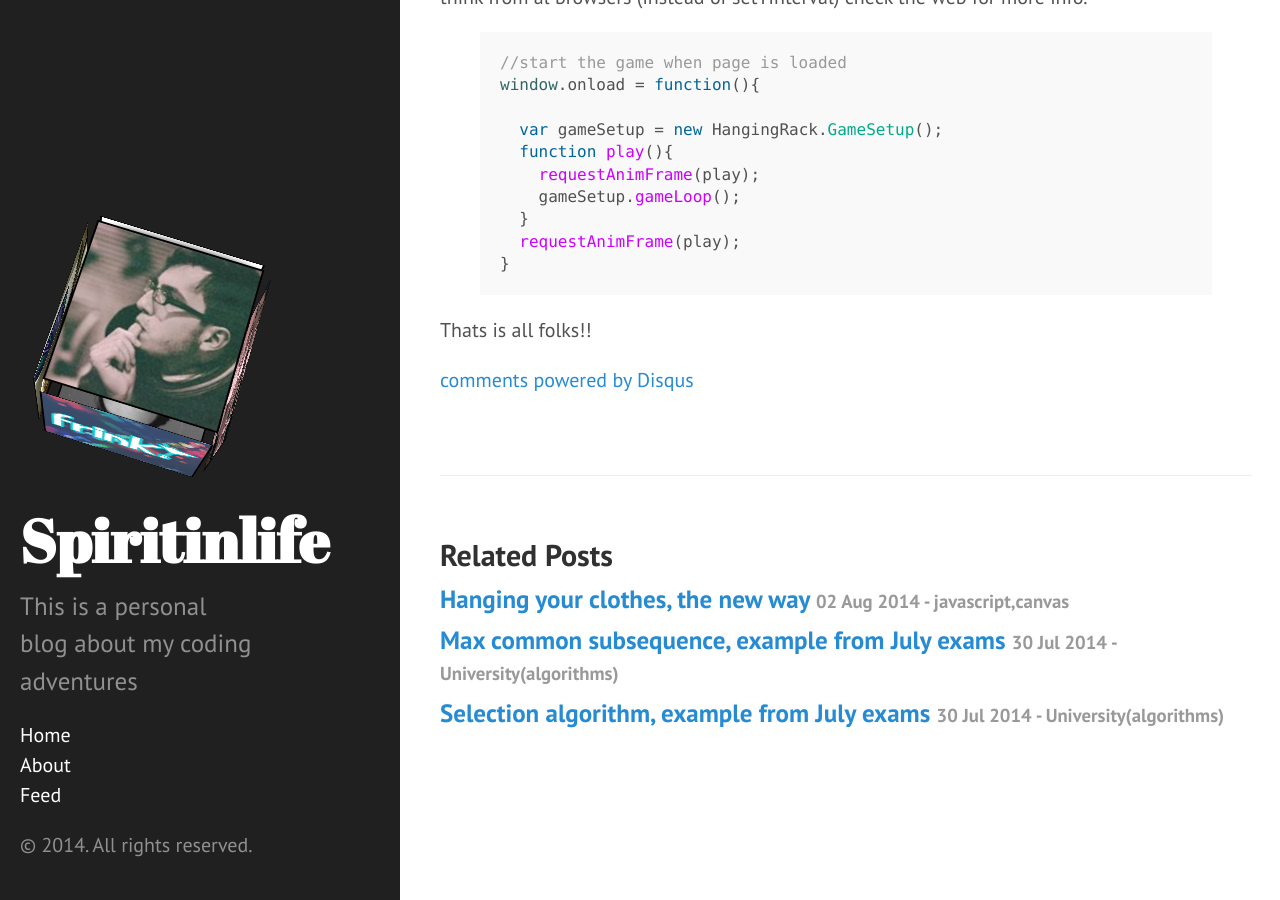
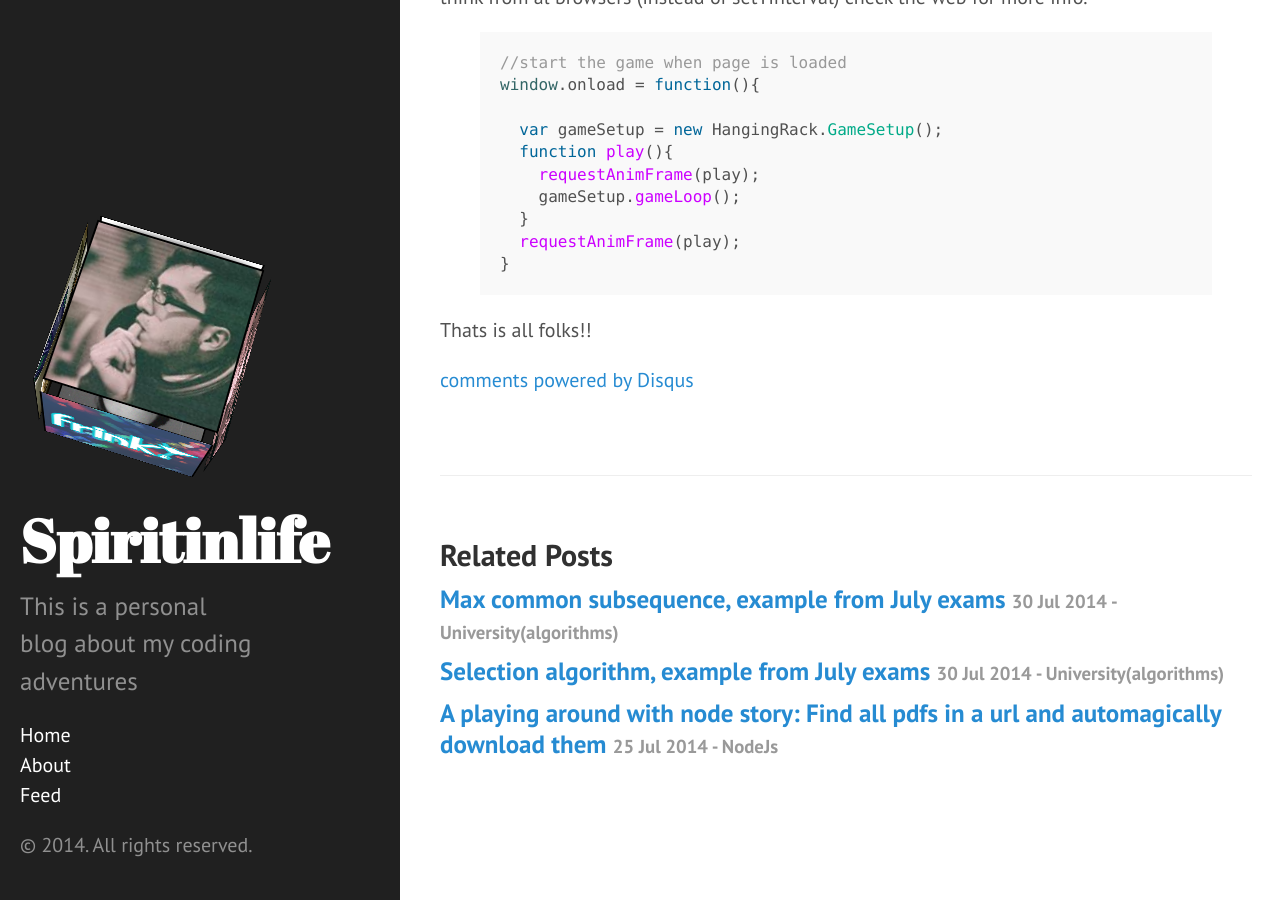
Before and after one commit to spiritinlife/spiritinlife.github.io, a Jekyll site: the page built from _posts/2014-08-02-Implementing-hanging-rack-clothes-js-canvas.markdown, in a window 1280 px wide and 900 px high, scrolled down 11095 px. Built offline with Jekyll 4.4.1, drawn with Linux system fonts in a browser that asks for light colours; Markdown is read by kramdown in place of the engine named in the settings; comment, search, counter and statistics services are not loaded; some of the changed lines change nothing that is shown.

```diff
--- a/_posts/2014-08-02-Implementing-hangig-rack-clothes-js-canvas.markdown
+++ /dev/null
@@ -1,500 +0,0 @@
----
-layout: post
-title:  "Hanging your clothes, the new way"
-date:   2014-08-02 9:48:00
-categories: javascript,canvas
----
-
-
-Ok as always , why did i do this ??
-Well i came across <a href="https://www.drippinginfat.com/"> a site which sells clothes</a> and as you see they have made a nice way to showcase their clothes.
-But they use flash technology , and i thought they should have done it with html5 and js.
-So in between my exams reading breaks i started hacking this "HangingRack" (probably bad name) which should have the same result as the mentioned site but would not use
-flash.
-
-So my first attempt was to try and do it with html and css .
-I thought i could have a very big div that would have tshirts inside it (as divs also) with margin:50px and overflow:hidden.
-Then i could use css animations to move them.
-I did come to an almost satiisfying result but it was not perfect and the worst part was that i could not dynamicaly add tshirts.
-In order to add a tshirt i would have to change the html and add a div with the proper img src etc and even worse everythign was sitting in the dom
-with no purpose,meaning if i have 100 tshirts then i have 100 divs in my dom even though they are not shown in the screen.
-
-So i ruled out this way and started thinking with html5 canvas and javascript.
-If you think about it what i tried to implement was a side scroller game so it was not just html5 canvas rendering i had to implement game mechanincs,camera viewport,world coordinates.
-Challenge accepted sister!
-For the impatient here is   <a href="http://spiritinlife.github.io/hidden_articles/HangingRack/">the end result</a>
-+ code is on github under https://github.com/spiritinlife/spiritinlife.github.io/tree/master/hidden_articles/HangingRack
-
-So we start with the html.
-
-Html is simple i just created a simple page with a canvas tag and script link in the body.
-{% highlight html %}
-<!DOCTYPE html>
-<html>
-	<head>
-		 <link rel="stylesheet" type="text/css" href="main.css">
-		 <title>
-		 	HangingRack v1.0.0
-		 </title>
-	</head>
-	<body>
-
-		<header>
-		</header>
-
-		<canvas id="HangingRackCanvas" width=2000 height=600></canvas>
-
-		<script type="text/javascript" src="xCamera.js"></script>
-
-	</body>
-
-</html>
-
-{% endhighlight %}
-
-Notice the id of the canvas "HangingRackCanvas" i will use this later to find the canvas from javascript.
-
-
-
-So now for the fun part.
-
-First lets define some global variables.
-
-{% highlight javascript %}
-//Define global variable
-window.HangingRack = {};
-
-// game loop settings:
-HangingRack.FPS = 30;
-HangingRack.INTERVAL = 1000/HangingRack.FPS; // milliseconds
-HangingRack.STEP = HangingRack.INTERVAL/1000; // seconds
-{% endhighlight %}
-
-After that i define my controls which are keyboards left/right to move on the x-axis
-
-{% highlight javascript %}
-HangingRack.controls = {
-  left:false,
-  right:false
-}
-
-window.addEventListener("keydown", function(e){
-  switch(e.keyCode)
-  {
-    case 37: // left arrow
-      HangingRack.controls.left = true;
-      break;
-    case 39: // right arrow
-      HangingRack.controls.right = true;
-      break;
-  }
-}, false);
-
-window.addEventListener("keyup", function(e){
-  switch(e.keyCode)
-  {
-    case 37: // left arrow
-      HangingRack.controls.left = false;
-      break;
-    case 39: // right arrow
-      HangingRack.controls.right = false;
-      break;
-  }
-}, false);
-{% endhighlight %}
-
-
-This code just says that when you press left arrow set the HangingRack.controls.left to true and when you release set it to false (the same for right arrow)
-
-After that i define a function which handles the game loop .There are numerous articles on the web saying that you should use this and not plain old setInterval.
-
-{% highlight javascript %}
-window.requestAnimFrame = (function(){
-  return  window.requestAnimationFrame       ||
-          window.webkitRequestAnimationFrame ||
-          window.mozRequestAnimationFrame    ||
-          function( callback ){
-            window.setTimeout(callback, HangingRack.FPS);
-          };
-})();
-{% endhighlight %}
-
--Extra tip: Watch out for javascript's fricking semicolon insertion
-
-
-Ok now we need to define some helpful stuff.
-Lets see what we try to do
-
-We will have a big world in our mind in which we can only see a certain amount of space so in poor graphics it looks like this
-
-(left,top)
-(0,0)
-------------------------------------------------------------------------------------------------------------------------------------
-| world  																															|
-|																																	|
-|								-------------------------------------------------- 												    |
-|								|Viewport/Camera								 |													|
-|								|                                                |													|
-|								|                                                |													|
-|								|                                                |													|
-|								|                                                |													|
-|								|                                                |													|
-|								--------------------------------------------------													|
-|																																	|
-|																																	|
-|																																	|
-------------------------------------------------------------------------------------------------------------------------------------
-
-
-The viewport/Camera is actually the size of the canvas and the world's size is in this example(as you will see later) set to 6000 but that could change dynamicaly.
-
-So this is usefull because now we can say that if we 200 tshirts to show that each have 250 width we can start assigning (x,y) coordinates from the (0,0) point of the world until the end
-So first shirt is (0,0) ,second is (300,0) ,third is (600,0) (we give a 50px margin between them).
-So as we dynamically load these icons we put them in our world coordinate system.
-But this is where it gets awesome , we do not actually put meaning that we do not actually draw them we just say where they belong in our world.In that way we do not use any computational power to actually draw .We will only draw what we can see (this is actually how all games work).
-
-So our camera also has a coordinate system in the world .It could start from the (0,0) and expand to (0+camera.width,0+camera.height).That defines the space in which we pick shirts(icons )
-from the world and draw them on the canvas.
-Furthermore we can now scroll by moving the camera inside out world .We can say that when you press right arrow camera moves from (0,0) to (10,0) and expands to (10+camera.width,0+camera.height).In that way we start drawing new icons and stop drawing old ones(everything that has x world coordinate less than 10 in this example)
-
-
-
-
-So now how we implement this..
-
-We first identify that world and camera are actually rectangles that have a left,right,width,height properties.
-So the next code creates a rectangle class with those properties and a function called inBounds which only purpose is to tell us if one rectangle is inside another.
-This function is usefull because we do not want the camera viewport to go out of world's coordinates.
-
-{% highlight javascript %}
-(function(){
-  function Rectangle(left,top,width,height){
-    this.left = left;
-    this.top = top;
-    this.width = width;
-    this.height = height;
-    this.right = this.left + this.width;
-    this.bottom = this.top + this.height;
-  }
-
-  Rectangle.prototype.set = function(left,top){
-    this.left = left || this.left;
-    this.top = top || this.top;
-  }
-
-  Rectangle.prototype.inBounds = function(otherRectangle){
-     return ( this.bottom <= otherRectangle.bottom && this.top >= otherRectangle.top && this.left >= otherRectangle.left && this.right <= otherRectangle.right);
-
-  }
-
-  HangingRack.Rectangle = Rectangle;
-})();
-
-
-{% endhighlight %}
-
-{% highlight javascript %}
-
-So now we can implement our camera  as rectangle.
-Next we define our camera class.
-Camera has its own world coordinates xView,yView , viewport width and height and world width and height
-So we create two rectangles one that has the camera viewport and one that has the cameras world(actually the whole world-there is no other world just the cameras).
-We also define one function :
--updateViewport uses the HangingRack.controls left and right to interpolate the xView and yView by a speed of 200/FPS when they are pressed.It also performs a trick that will be  explained 	later so that we can identify touches (for mobile compatibility).It also checks if the the viewport is in the world after the change and if it is not it forces it to be.
-
-(function(){
-  /****************************************
-  *			  xCamera.js                *
-  * Implementation of a 2d camera on the  *
-  * xAxis only                            *
-  *****************************************/
-
-
-  //xCamera constructor
-  //xView is the position of the camera on x
-  //yView is the position of the camera on y
-  //vWidth is the viewport width
-  //vHeight is the viewport height
-  //wHeight is the worlds height
-  //wHeight is the worlds width
-  function xCamera(vWidth,vHeight,wWidth,wHeight,xView,yView){
-
-    //Position of camera (default left-top)
-    this.xView = xView || 0;
-    this.yView = yView || 0;
-
-
-    //Viewport size
-    this.viewportWidth = vWidth;
-    this.viewportHeight = vHeight;
-
-    //World size
-    this.worldWidth = wWidth;
-    this.worldHeight = wHeight;
-
-
-    this.viewport = new  HangingRack.Rectangle(this.xView,this.yView,this.viewportWidth,this.viewportHeight);
-    this.world  = new  HangingRack.Rectangle(0,0,this.worldWidth,this.worldHeight);
-    //Note this.worldHeight should be the same as  viewportHeight for this example
-
-    this.cameraSpeed = 200;
-  }
-
-
-  xCamera.prototype.updateViewport = function() {
-
-    if (HangingRack.controls.left === true){
-      //Update the position of Camera
-      this.xView += this.cameraSpeed * HangingRack.STEP;
-    }
-
-
-    if (HangingRack.controls.right === true){
-      //Update the position of Camera
-      this.xView -= this.cameraSpeed * HangingRack.STEP;
-
-    }
-
-
-
-
-    if (HangingRack.controls.touch > 0)
-    {
-      this.xView -= HangingRack.controls.touch  * HangingRack.STEP;
-      HangingRack.controls.touch -= 1;
-      if (HangingRack.controls.touch < 0 ){
-        HangingRack.controls.touch = 0;
-      }
-    }
-
-    if (HangingRack.controls.touch < 0)
-    {
-      this.xView -= HangingRack.controls.touch  * HangingRack.STEP;
-      HangingRack.controls.touch += 1;
-      if (HangingRack.controls.touch > 0 ){
-          HangingRack.controls.touch = 0;
-        }
-    }
-
-    //set the new position of the camera
-    this.viewport.set(this.xView,this.yView);
-
-    // don't let camera leaves the world's boundary
-    if(!this.viewport.inBounds(this.world))
-    {
-      if(this.viewport.left < this.world.left)
-        this.xView = this.world.left;
-
-      if(this.viewport.right > this.world.right)
-        this.xView = this.world.right - this.viewportWidth;
-    }
-  }
-
-   HangingRack.xCamera = xCamera;
-})();
-
-{% endhighlight %}
-
-Next we define out tshirt.
-It has its own world coords,width and height.
-It also defines a hanger object (which is used to have a better visual effect).
-And a function which is called draw which gets the canvas context and draws the hanger and the tshirt in the viewports coords.
-Notice that i say viewports coords.That is because as we said tshirts have world coords but when we want to draw them(which means that they fall in the viewports coordinates)
-we need to think where they belong and since we only move camera on the x-axis we only need to do this on the x-axis.
-So what we say is , that the tshirts starting drawing x-position is the position that it has in the world - its width/2(because we want half of the tshirt left of x-position
-and half of it to the right) - camera.xView.
-This is  (this.xWorldPos-this.hangerWidth/2) - camera.xView.
-We need this because lets say a shirt has x-cord of 200 in the world and the camera has x-cord of 20 in the world.Then if we did not do this the shirt would be drawn on the
-200 x-cord of the viewports coordinates but we want it to be drawn on the 200-20=180 x-cord.I dont know id that makes sense :/
-
-{% highlight javasript %}
-
-(function(){
-  function Tshirt(x,y,imageSrc){
-    this.xWorldPos = x;
-    this.yWorldPos = y;
-    this.width = 270;
-    this.height = 320;
-    this.hangerWidth = 55;
-    this.hangerHeight = 55;
-    this.hanger = new Image()
-    this.hanger.src = "hanger.png"
-    this.image = new Image();
-    this.image.src = imageSrc;
-    this.imageLoaded = false;
-    var self = this;
-    this.image.onload = function() {
-        self.imageLoaded = true;
-    };
-
-  }
-
-
-  Tshirt.prototype.draw = function(context,camera){
-    //if the shirts world position is within the camera viewport then it should be drawn
-    if(this.imageLoaded && this.xWorldPos - this.width <= camera.xView + camera.viewportWidth && this.xWorldPos + this.width >= camera.xView){
-
-      //convert world x-cords to camera viewports x-cords
-      context.drawImage(this.hanger,(this.xWorldPos-this.hangerWidth/2) - camera.xView, this.yWorldPos,this.hangerWidth,this.hangerHeight);
-      context.drawImage(this.image,(this.xWorldPos-this.width/2) - camera.xView, this.yWorldPos+51,this.width,this.height);
-    }
-  }
-
-  HangingRack.Tshirt = Tshirt;
-
-})();
-{% endhighlight %}
-
-
-After that we code the code that glues all these together.
-It is responsible for the drawing of stuff,plus it draws the hanger rack on the camera.
-It creates all tshirts and iterates through them in the draw function in order to draw them..
-It also draws the hanging rack image.
-It also defines some functions that handle the touch events inside the canvas ( i may talk about them in another article )
--Note teh creation of the tshirt in the real world example we would func an asychronous download of icons.
-{% highlight javascript %}
-(function(){
-
-  function HangingRackWorld(width,height){
-    this.width = width;
-    this.height = height;
-    this.Tshirts = [];
-    this.HangerSpotY = 10;
-    this.emptyHangerSpot = 1;
-    this.hangerSpotWidth = 300;
-    this.canvas = document.getElementById("HangingRackCanvas");
-
-    this.image = new Image();
-    this.image.src =  "hangingRack.png";
-
-    this.canvas.addEventListener("touchstart", this.touchStart, false);
-    this.canvas.addEventListener("touchend", this.touchEnd, false);
-    this.canvas.addEventListener("touchmove", this.touchX, false);
-
-
-    this.touch_x = 0;
-    this.dist_touch_x = 0;
-
-    this.images = ["shirt.jpg"];
-    for (var i = 100; i >= 0; i--) {
-
-      this.Tshirts.push(new HangingRack.Tshirt(this.emptyHangerSpot*this.hangerSpotWidth,this.HangerSpotY,this.images[0]) );
-      this.emptyHangerSpot += 1
-    };
-
-  }
-
-
-  HangingRackWorld.prototype.touchStart = function(e){
-      this.touch_x = e.changedTouches[0].clientX;
-      this.dist_touch_x = 0;
-
-  }
-
-  HangingRackWorld.prototype.touchEnd = function(e){
-      var end_touch = e.changedTouches[0].clientX;
-      HangingRack.controls.touch = end_touch - this.touch_x;
-      if ( HangingRack.controls.touch > 150  ){
-        HangingRack.controls.touch = 150;
-      }
-
-      if ( HangingRack.controls.touch < -150  ){
-        HangingRack.controls.touch = -150;
-      }
-  }
-
-  HangingRackWorld.prototype.touchX = function(e){
-    this.dist_touch_x += this.touch_x - e.changedTouches[0].clientX;
-  }
-
-  HangingRackWorld.prototype.draw = function(context,camera){
-
-      //We draw the HangingRack Image all over the camera viewport
-      context.drawImage(this.image,0,0,this.canvas.width,100);
-
-
-      //and then we draw all the tshirts
-      for (var i = this.Tshirts.length - 1; i >= 0; i--) {
-        this.Tshirts[i].draw(context,camera);
-      };
-  }
-
-
-
-
-  HangingRack.HangingRackWorld = HangingRackWorld;
-})();
-{% endhighlight %}
-
-
-
-
-After that we have a class that defines the game loop.
-It first creates the HangingRackWorld we defined above with the worlds width and height.
-And the creates the camera with canvas width height worlds size and x,y coords .
-After that we have our gameloop, which first updates the camera viewports(if right or left has been pressed) and then renders the scence calling our hangingRackWorld draw function
-
-{% highlight javascript %}
-
-
-(function(){
-  // prepaire our game canvas
-
-  function GameSetup(){
-
-    this.canvas = document.getElementById("HangingRackCanvas");
-    this.context = this.canvas.getContext("2d");
-
-    this.hangingRack = new HangingRack.HangingRackWorld(6000,500);
-    this.camera = new HangingRack.xCamera(this.canvas.width, this.canvas.height, 6000,500,1350,0);
-
-  }
-
-
-  GameSetup.prototype.renderScene = function(){
-        // clear the entire canvas
-        this.context.clearRect(0, 0, this.canvas.width, this.canvas.height);
-
-        // redraw all objects
-        this.hangingRack.draw(this.context, this.camera);
-      }
-
-  GameSetup.prototype.updateScene = function(){
-      this.camera.updateViewport();
-    }
-
-  GameSetup.prototype.gameLoop = function(){
-      this.updateScene();
-      this.renderScene();
-    }
-
-
-
-  HangingRack.GameSetup = GameSetup;
-
-
-})();
-
-
-{% endhighlight %}
-
-
-Last but not least we need to start all these when page loaded
-We instatiate our GameSetup object and define the play function which is starts the game loop ( loop because it calls it self).If you wonder about requestAnimFrame is the new way to create animations suported i think from al browsers (instead of setTinterval) check the web for more info.
-{% highlight javascript %}
-
-//start the game when page is loaded
-window.onload = function(){
-
-  var gameSetup = new HangingRack.GameSetup();
-  function play(){
-    requestAnimFrame(play);
-    gameSetup.gameLoop();
-  }
-  requestAnimFrame(play);
-}
-
-{% endhighlight %}
-
-
-Thats is all folks!!
--- a/_posts/2014-08-02-Implementing-hanging-rack-clothes-js-canvas.markdown
+++ b/_posts/2014-08-02-Implementing-hanging-rack-clothes-js-canvas.markdown
@@ -38,7 +38,7 @@
 
 First lets define some global variables.\n
 
-{% highlight javascript %}
+{% highlight JavaScript %}
 //Define global variable
 window.HangingRack = {};
 
```
